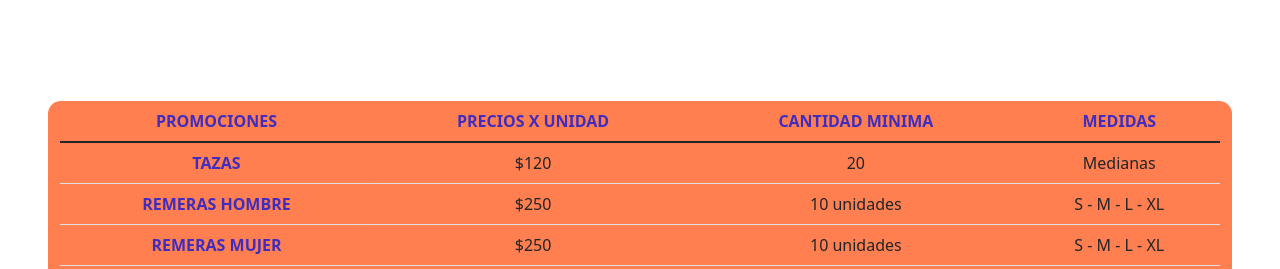
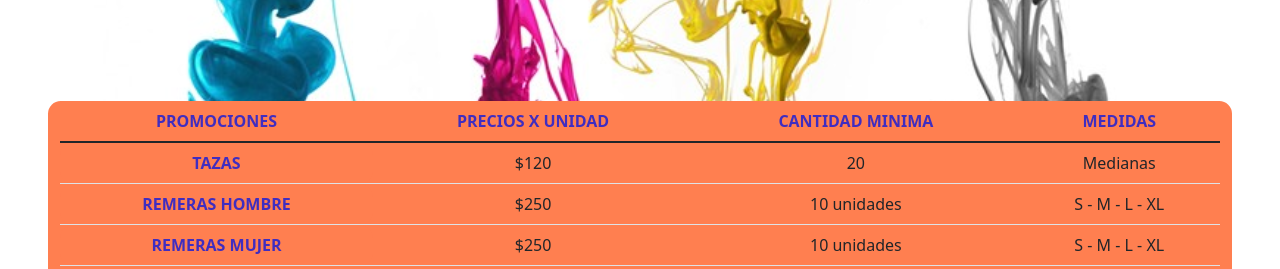
Before and after one commit to gaguero86/Subligift, a website: page index.html in a window 1280 px wide. Shown: the part 195-464 px from the top of the page. Drawn offline with nearby package versions, Linux system fonts and the light colour scheme; files that its build step writes are made by us from their sources; the site is published under a folder, as on GitHub Pages, so addresses that start at the root find nothing.

Commit message:
actualizacion

```diff
--- a/SCSS/estilos.scss
+++ b/SCSS/estilos.scss
@@ -7,7 +7,7 @@
   }
 
 .imagen1 {
-    background-image: url(/imagen/fondosublimacion.jpg);
+    background-image: url(../imagen/fondosublimacion.jpg);
     background-size: 100%;
   }
 .fondo {
```
